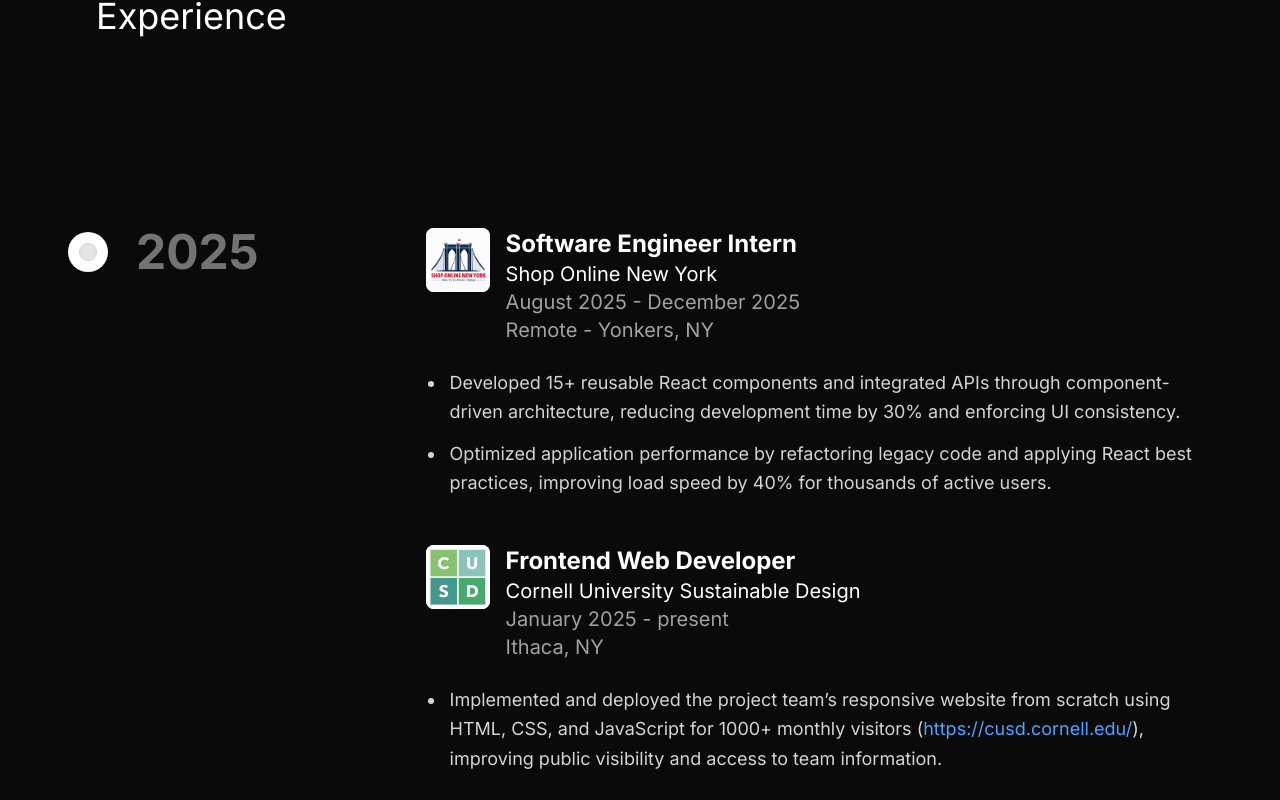
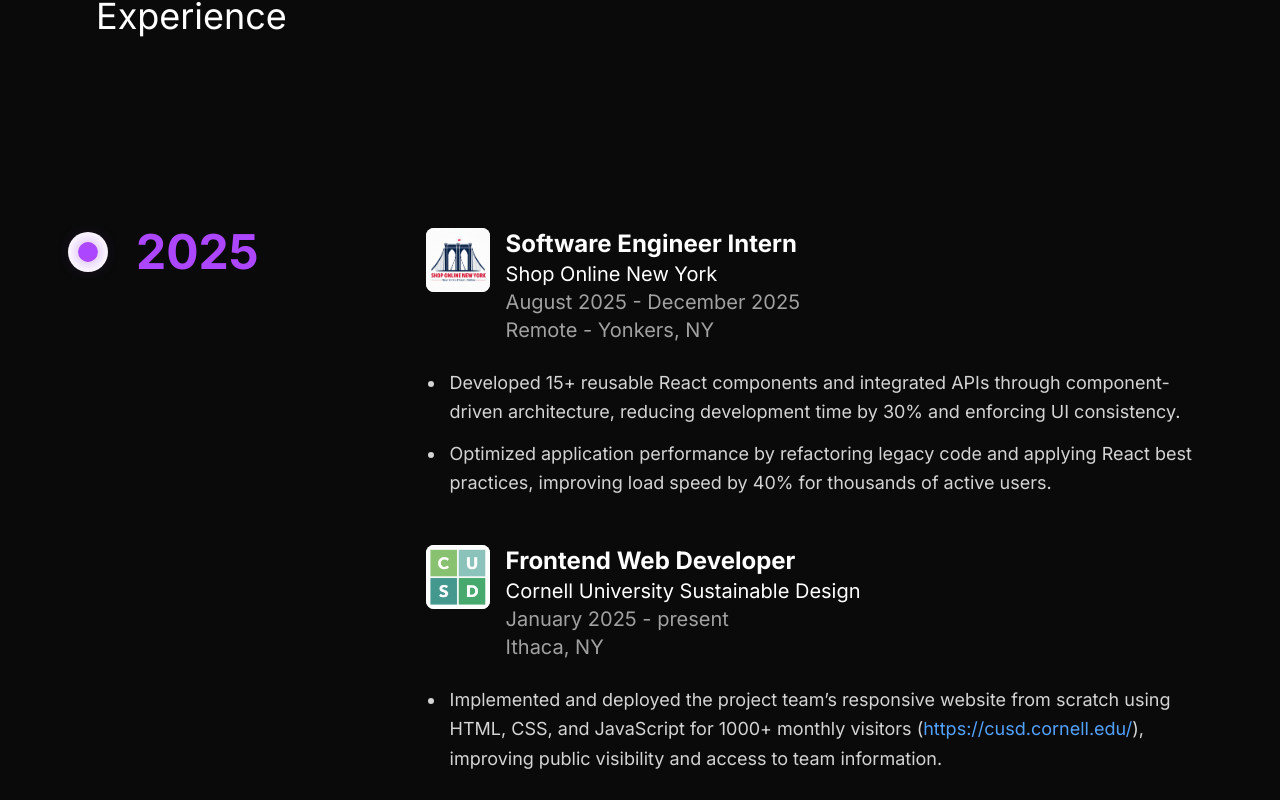
Before and after one commit to paulhwang1007/portfolio, a Next.js app: page / in a window 1280 px wide. Shown: the part 900-1700 px from the top of the page. Built offline with nearby package versions, Linux system fonts and the light colour scheme.

Commit message:
active year highlight

```diff
--- a/src/components/ui/timeline.tsx
+++ b/src/components/ui/timeline.tsx
@@ -3,6 +3,7 @@ import {
   useScroll,
   useTransform,
   motion,
+  useInView,
 } from "framer-motion";
 import React, { useEffect, useRef, useState } from "react";
 
@@ -10,6 +11,48 @@ interface TimelineEntry {
   title: string;
   content: React.ReactNode;
 }
+
+const TimelineItem = ({ item }: { item: TimelineEntry }) => {
+  const ref = useRef<HTMLDivElement>(null);
+  const isInView = useInView(ref, { margin: "-50% 0px -50% 0px" });
+
+  return (
+    <div
+      ref={ref}
+      className="grid grid-cols-1 md:grid-cols-5 pt-10 md:pt-24 gap-10"
+    >
+      <div className="sticky flex flex-col md:flex-row z-40 items-center top-40 md:top-96 self-start md:col-span-1">
+        <div className="h-10 absolute left-3 md:left-3 w-10 rounded-full bg-white dark:bg-black flex items-center justify-center">
+          <div
+            className={`h-4 w-4 rounded-full border p-2 transition-all duration-300 ${
+              isInView
+                ? "bg-purple-500 border-purple-500 shadow-[0_0_15px_rgba(168,85,247,0.8)] scale-110"
+                : "bg-neutral-200 dark:bg-neutral-800 border-neutral-300 dark:border-neutral-700"
+            }`}
+          />
+        </div>
+        <h3
+          className={`hidden md:block text-xl md:pl-20 md:text-5xl font-bold transition-colors duration-300 ${
+            isInView ? "text-purple-500" : "text-neutral-500 dark:text-neutral-500"
+          }`}
+        >
+          {item.title}
+        </h3>
+      </div>
+
+      <div className="relative pl-20 pr-4 md:pl-32 w-full md:col-span-4">
+        <h3
+          className={`md:hidden block text-2xl mb-4 text-left font-bold transition-colors duration-300 ${
+            isInView ? "text-purple-500" : "text-neutral-500 dark:text-neutral-500"
+          }`}
+        >
+          {item.title}
+        </h3>
+        {item.content}{" "}
+      </div>
+    </div>
+  );
+};
 
 export const Timeline = ({ data }: { data: TimelineEntry[] }) => {
   const ref = useRef<HTMLDivElement>(null);
@@ -36,26 +79,7 @@ export const Timeline = ({ data }: { data: TimelineEntry[] }) => {
 
       <div ref={ref} className="relative max-w-full mx-auto pb-20">
         {data.map((item, index) => (
-          <div
-            key={index}
-            className="grid grid-cols-1 md:grid-cols-5 pt-10 md:pt-24 gap-10"
-          >
-            <div className="sticky flex flex-col md:flex-row z-40 items-center top-40 md:top-96 self-start md:col-span-1">
-              <div className="h-10 absolute left-3 md:left-3 w-10 rounded-full bg-white dark:bg-black flex items-center justify-center">
-                <div className="h-4 w-4 rounded-full bg-neutral-200 dark:bg-neutral-800 border border-neutral-300 dark:border-neutral-700 p-2" />
-              </div>
-              <h3 className="hidden md:block text-xl md:pl-20 md:text-5xl font-bold text-neutral-500 dark:text-neutral-500 ">
-                {item.title}
-              </h3>
-            </div>
-
-            <div className="relative pl-20 pr-4 md:pl-32 w-full md:col-span-4">
-              <h3 className="md:hidden block text-2xl mb-4 text-left font-bold text-neutral-500 dark:text-neutral-500">
-                {item.title}
-              </h3>
-              {item.content}{" "}
-            </div>
-          </div>
+          <TimelineItem key={index} item={item} />
         ))}
         <div
           className="absolute md:left-8 left-8 top-2 md:top-10 bottom-0 overflow-hidden w-[2px] bg-[linear-gradient(to_bottom,var(--tw-gradient-stops))] from-transparent from-[0%] via-neutral-200 dark:via-neutral-700 to-transparent to-[99%]  [mask-image:linear-gradient(to_bottom,transparent_0%,black_40px,black_100%)] "
```
